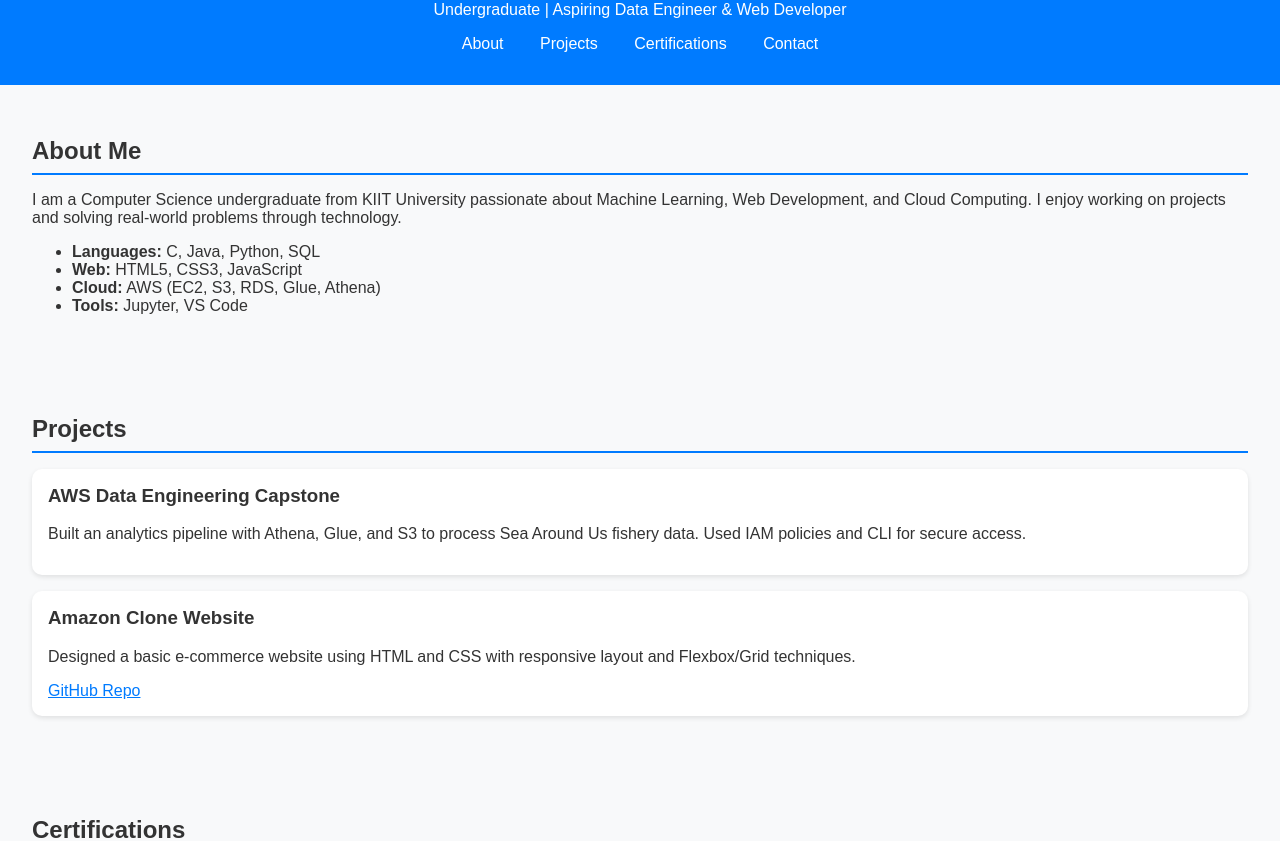
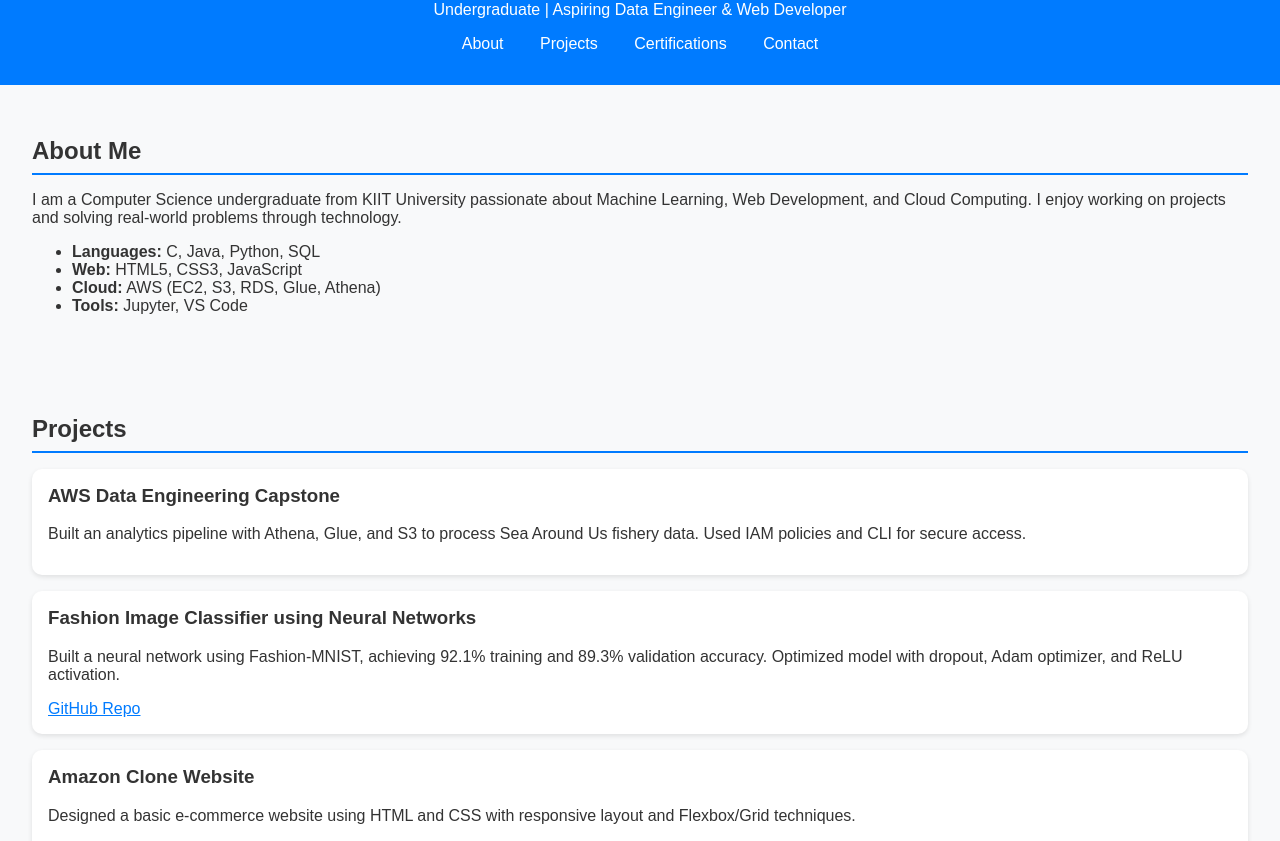
Before and after one commit to Satyam69k/Portfolio, a plain HTML site: page index.html in a window 1280 px wide. Shown: the part 111-952 px from the top of the page. Drawn offline with Linux system fonts and the light colour scheme.

Commit message:
first commit

```diff
--- a/index.html
+++ b/index.html
@@ -42,6 +42,12 @@
     </div>
 
     <div class="project">
+      <h3>Fashion Image Classifier using Neural Networks</h3>
+      <p>Built a neural network using Fashion-MNIST, achieving 92.1% training and 89.3% validation accuracy. Optimized model with dropout, Adam optimizer, and ReLU activation.</p>
+      <a href="https://github.com/Satyam69k/Fashion-Image-Classifier.git">GitHub Repo</a>
+    </div>
+
+    <div class="project">
       <h3>Amazon Clone Website</h3>
       <p>Designed a basic e-commerce website using HTML and CSS with responsive layout and Flexbox/Grid techniques.</p>
       <a href="https://github.com/Satyam69k/AmazonClone.git">GitHub Repo</a>
```
